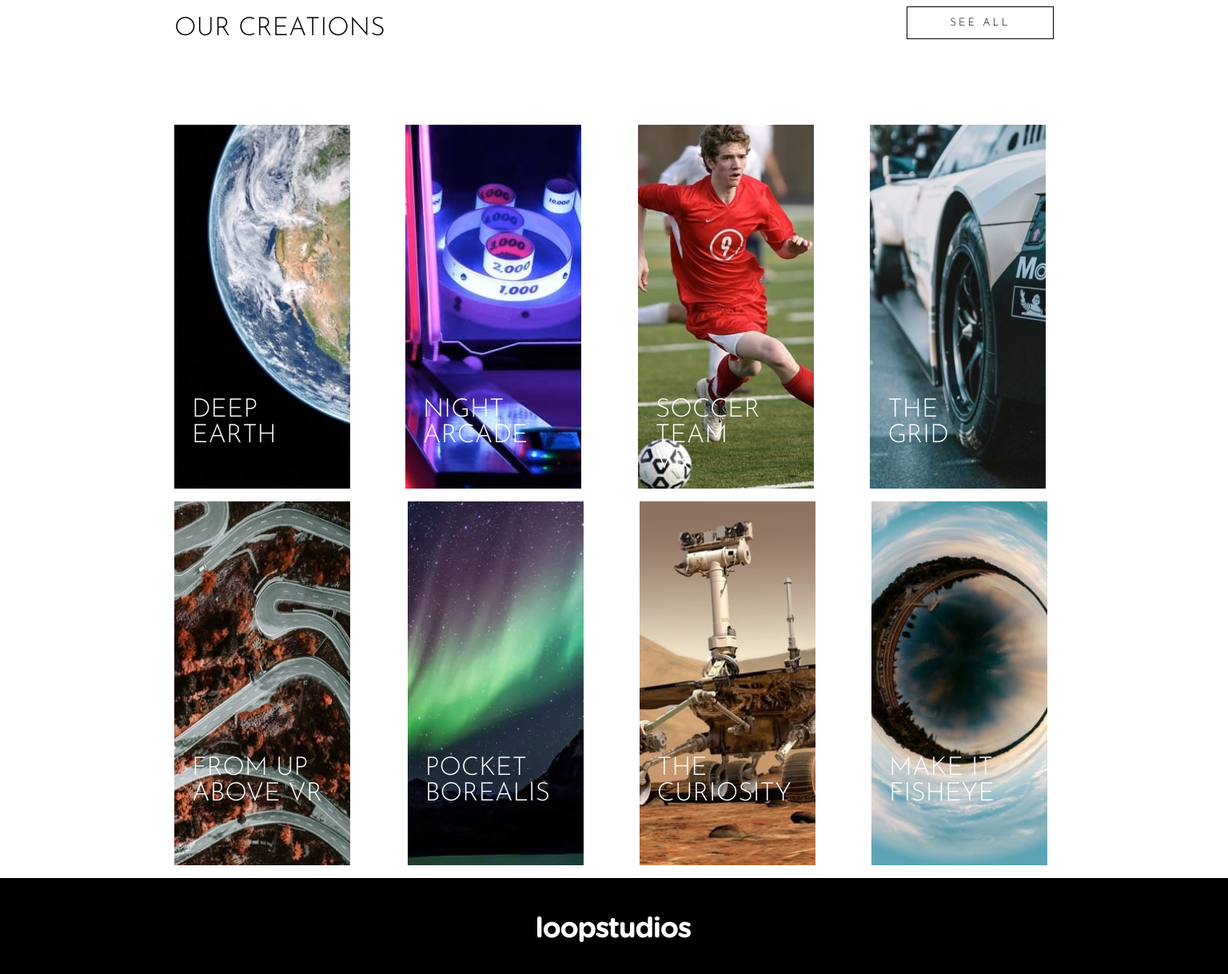
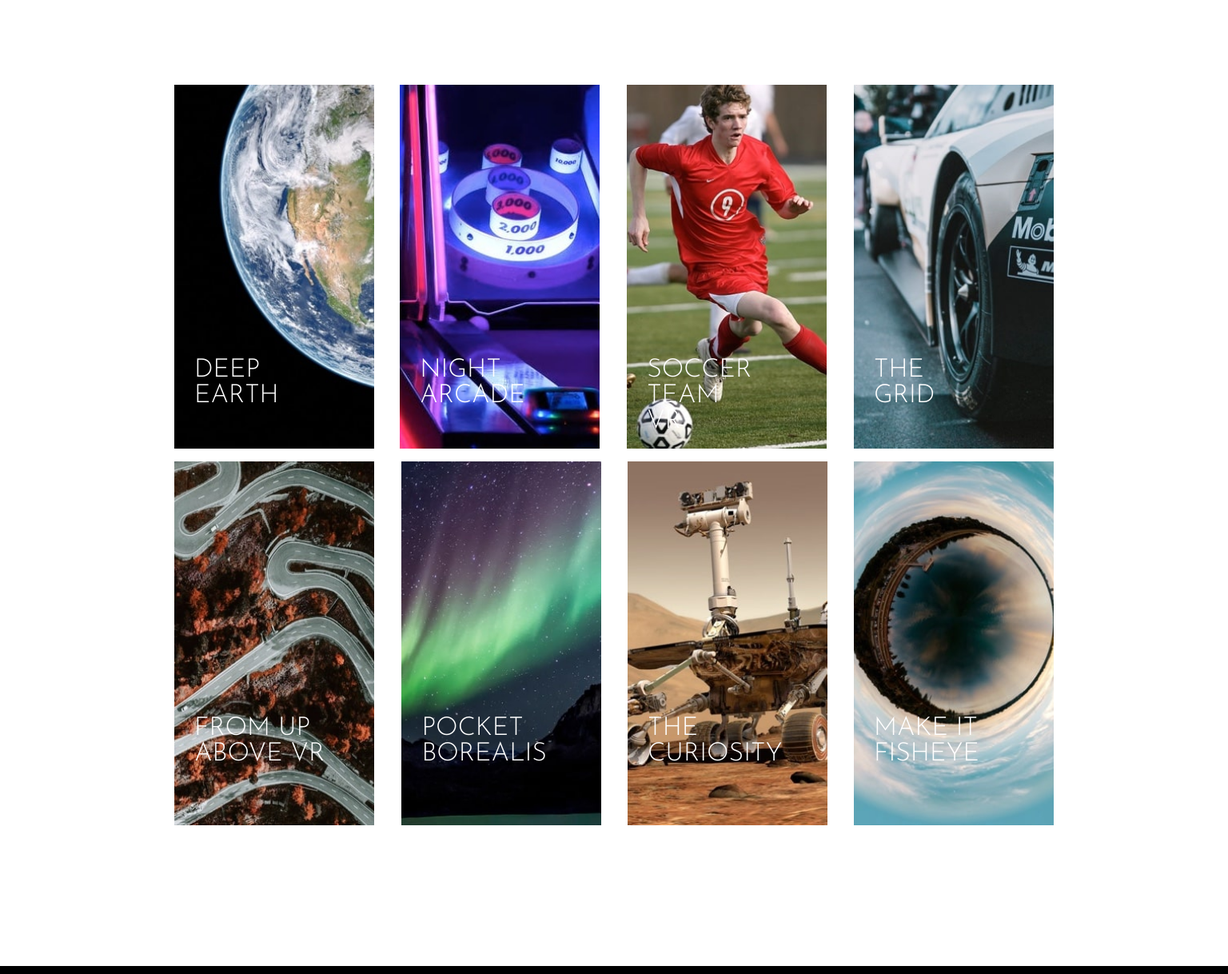
Before and after one commit to OscarAnillo/loop-studios-landing-fe, a React (Create React App) app: page / in a window 1536 px wide. Shown: the part 1575-2793 px from the top of the page at 80% size. Built offline with nearby package versions, Linux system fonts and the light colour scheme.

Commit message:
add media query for 1440

```diff
--- a/src/App.css
+++ b/src/App.css
@@ -491,7 +491,7 @@
     background-image: url('/public/images/desktop/image-grid.jpg');
     height: 455px;
     width: 220px;
-    margin-right: .6em;
+    margin-right: 0;
   }
   .the-grid h1 {
     top: 75%;
@@ -539,7 +539,7 @@
     background-image: url('/public/images/desktop/image-fisheye.jpg');
     height: 455px;
     width: 220px;
-    margin-right: .5em;
+    margin-right: 0;
   }
   .make-fish h1 {
     top: 70%;
@@ -554,22 +554,25 @@
 
   /* FooterComponent */
   .footer {
-    background-color: #000;
-    padding: 3em 0;
+    padding: 2.25em 0;
+    display: flex;
+    align-items: flex-start;
+    justify-content: space-around;
+    margin-top: 10em;
   }
+
   .footer div:nth-child(1) img {
-    padding-bottom: 1em;
+    padding-bottom: 0px;
   }
   .footer div ul {
-    color: #fff;
-    font-family: 'Alata', sans-serif;
-    font-weight: 400;
+    display: flex;
+    align-items: center;
   }
   .footer div ul li {
-    margin: 1em 0;
+    margin: 1em;
   }
   .socials img {
-    margin: 2em 1em;
+    margin: 0 1em 1.5em 1em;
   }
   .footer p {
     color: rgb(127, 127, 127);
@@ -577,3 +580,196 @@
     font-weight: 400;
   }
 }
+
+@media(min-width: 1440px){
+
+  /* NavComponent */
+  .nav-desktop ul li {
+    margin-left: 4em;
+    text-shadow: 1px 1px 1px #000;
+  }
+
+
+  /* HeroComponent */
+  .hero-bg-div {
+    left: 28%;
+    width: 35%;
+  }
+  .hero-bg-div h1 {
+    font-size: 4.5rem;
+  }
+
+  /* ArticleComponent */
+  .article > div:nth-child(1) {
+    height: 450px;
+  }
+  .article > div:nth-child(2) {
+    width: 50%;
+    top: 34%;
+  }
+  .article div h1 {
+    padding-bottom: 1em;
+    padding-top: 1.5em;
+  }
+
+  /* MainComponent */
+  .main-row {
+    display: flex;
+    align-items: center;
+    justify-content: space-between;
+    flex-wrap: wrap;
+  }
+  .main-h1 {
+    font-family: 'Josefin Sans', sans-serif;
+    font-weight: 300;
+    text-transform: uppercase;
+    padding-bottom: 2em;
+  }
+  .see-all-desktop {
+    display: block;
+  }
+  .see-all-desktop {
+    border: 1px solid #000;
+    background-color: transparent;
+    margin: 2em auto 8em auto;
+    padding: 1em 4em;
+    font-family: 'Josefin Sans', sans-serif;
+    font-weight: 300;
+    text-transform: uppercase;
+    color: #000;
+    letter-spacing: 3px;
+  }
+
+  /* CreationCommonComponent */
+  .deep-earth {
+    background-image: url('/public/images/desktop/image-deep-earth.jpg');
+    height: 455px;
+    width: 250px;
+    margin-right: .5em;
+  }
+  .deep-earth h1 {
+    top: 75%;
+    left: 10%;
+    width: 50%;
+    text-align: left;
+  }
+  .night-arcade {
+    background-image: url('/public/images/desktop/image-night-arcade.jpg');
+    background-position: center;
+    background-size: cover;
+    height: 455px;
+    width: 250px;
+    position: relative;
+    margin-right: .6em;
+  }
+  .night-arcade h1 {
+    top: 75%;
+    left: 10%;
+    width: 50%;
+    text-align: left;
+  }
+  .soccer-team-vr {
+    background-image: url('/public/images/desktop/image-soccer-team.jpg');
+    height: 455px;
+    width: 250px;
+    margin-right: .6em;
+  }
+  .soccer-team-vr h1 {
+    top: 75%;
+    left: 10%;
+    width: 50%;
+    text-align: left;
+  }
+  .the-grid {
+    background-image: url('/public/images/desktop/image-grid.jpg');
+    height: 455px;
+    width: 250px;
+    margin-right: 0;
+  }
+  .the-grid h1 {
+    top: 75%;
+    left: 10%;
+    width: 50%;
+    text-align: left;
+  }
+  .from-up-above {
+    background-image: url('/public/images/desktop/image-from-above.jpg');
+    height: 455px;
+    width: 250px;
+    margin-right: .6em;
+  }
+  .from-up-above h1 {
+    top: 70%;
+    left: 10%;
+    width: 80%;
+    text-align: left;
+  }
+  .pocket-borealis {
+    background-image: url('/public/images/desktop/image-pocket-borealis.jpg');
+    height: 455px;
+    width: 250px;
+    margin-right: .5em;
+  }
+  .pocket-borealis h1 {
+    top: 70%;
+    left: 10%;
+    width: 80%;
+    text-align: left;
+  }
+  .the-curiosity {
+    background-image: url('/public/images/desktop/image-curiosity.jpg');
+    height: 455px;
+    width: 250px;
+    margin-right: .5em;
+  }
+  .the-curiosity h1 {
+    top: 70%;
+    left: 10%;
+    width: 80%;
+    text-align: left;
+  }
+  .make-fish {
+    background-image: url('/public/images/desktop/image-fisheye.jpg');
+    height: 455px;
+    width: 250px;
+    margin-right: 0;
+  }
+  .make-fish h1 {
+    top: 70%;
+    left: 10%;
+    width: 80%;
+    text-align: left;
+  }
+  .bt-see {
+    display: none;
+  }
+
+
+  /* FooterComponent */
+  .footer {
+    padding: 2.25em 0;
+    display: flex;
+    align-items: flex-start;
+    justify-content: space-around;
+    margin-top: 10em;
+  }
+
+  .footer div:nth-child(1) img {
+    padding-bottom: 0px;
+  }
+  .footer div ul {
+    display: flex;
+    align-items: center;
+  }
+  .footer div ul li {
+    margin: 1em;
+  }
+  .socials img {
+    margin: 0 1em 1.5em 1em;
+  }
+  .footer p {
+    color: rgb(127, 127, 127);
+    font-family: 'Alata', sans-serif;
+    font-weight: 400;
+  }
+}
--- a/src/components/footer-component.js
+++ b/src/components/footer-component.js
@@ -3,8 +3,6 @@ export default function FooterComponent(){
         <footer className="footer">
             <div>
                 <img src="/images/logo.svg" alt="" />
-            </div>
-            <div>
                 <ul>
                     <li>About</li>
                     <li>Careers</li>
@@ -18,8 +16,8 @@ export default function FooterComponent(){
                 <img src="/images/icon-twitter.svg" alt="" />
                 <img src="/images/icon-pinterest.svg" alt="" />
                 <img src="/images/icon-instagram.svg" alt="" />
+                <p>© 2022 Loopstudios. All rights reserved.</p>
             </div>
-            <p>© 2022 Loopstudios. All rights reserved.</p>
         </footer>
     )
 }
```
